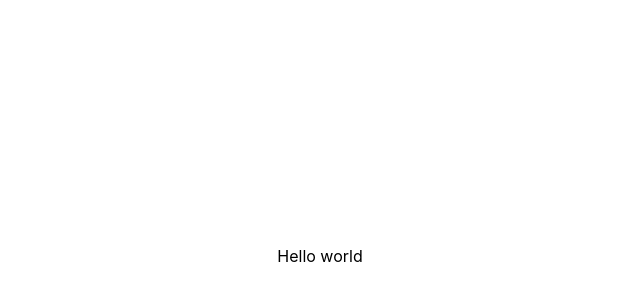
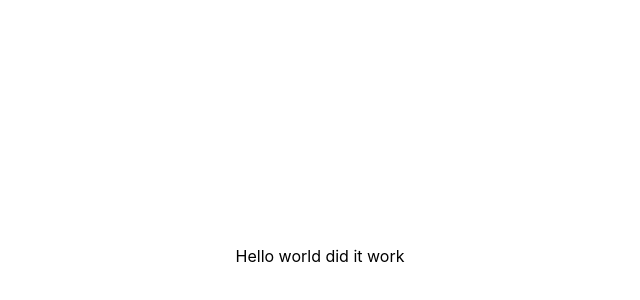
Before and after one commit to KamalRaghe/Masjid-Al-Istiqamah, a React (Create React App) app: page / in a window 1280 px wide. Shown: the part 144-444 px from the top of the page, without its empty margins (320-960 px from the left). Built offline with nearby package versions, Linux system fonts and the light colour scheme.

Commit message:
first commit

```diff
--- a/src/App.jsx
+++ b/src/App.jsx
@@ -5,6 +5,7 @@ function App() {
   return (
     <div className="App">
       Hello world
+      did it work
     </div>
   );
 }
```
